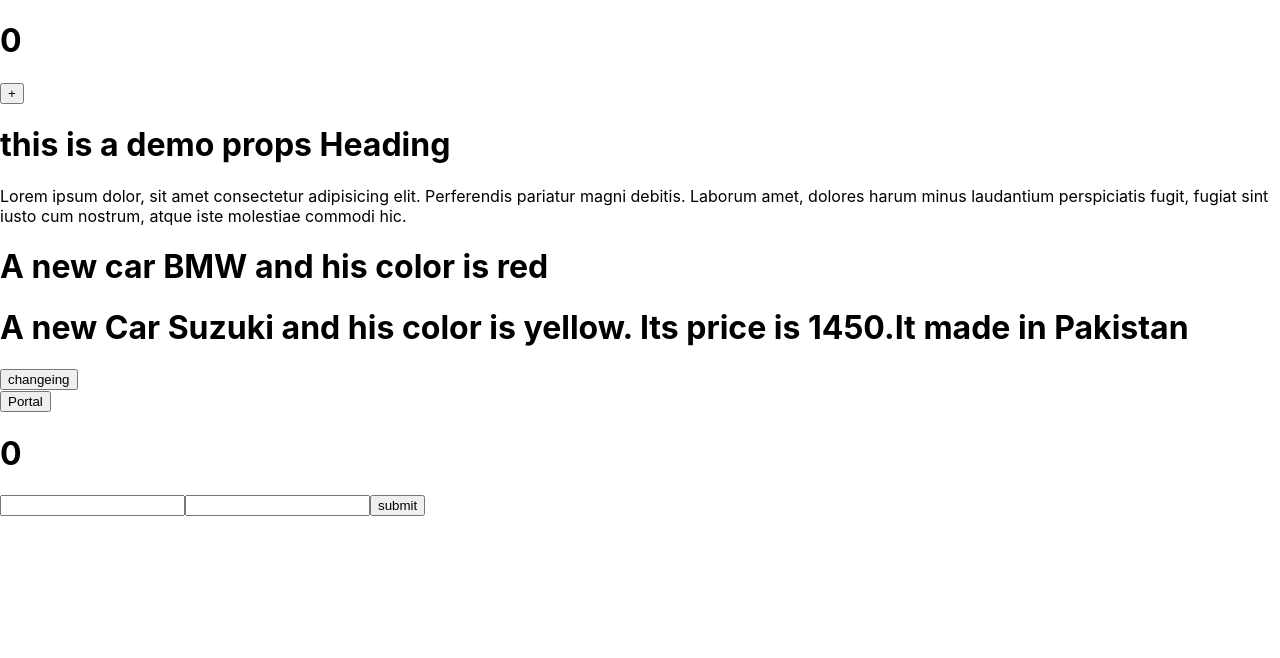
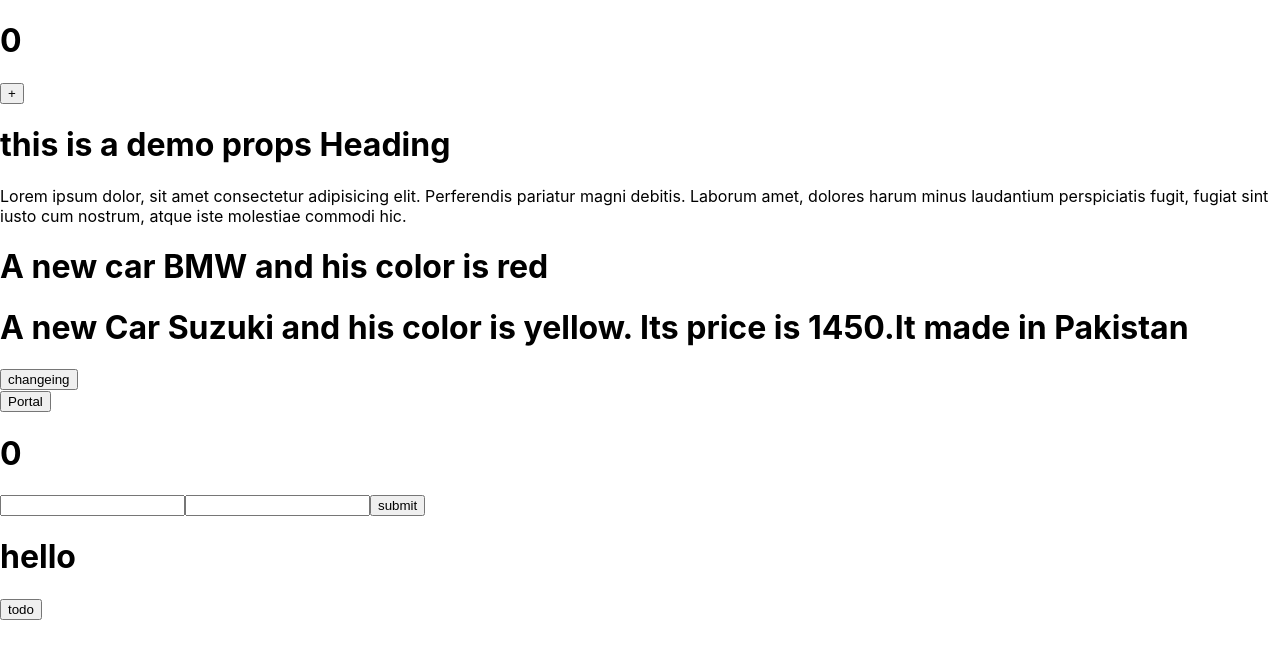
Before and after one commit to ManzoorAhmad1/Learnig-React-js-in-Detail, a React (Create React App) app: page / in a window 1280 px wide. Shown: the top 658 px of the page. Built offline with nearby package versions, Linux system fonts and the light colour scheme.

Commit message:
use memo hook

```diff
--- a/src/App.js
+++ b/src/App.js
@@ -6,6 +6,7 @@ import { Fragment, useState } from 'react';
 import StateComponent from './Component/React_Hooks/UseStateComponent';
 import UseRefComponent from './Component/React_Hooks/UseRefComponent';
 import UseReducerComponent from './Component/React_Hooks/UseContextApi/UseReducerComponent';
+import ReactMemo from './Component/React_Hooks/React_Memo';
 // import UseEffectComponent from "./Component/React_Hooks/UseEffectComponent";
 // import UseContextApi from './Component/React_Hooks/UseContextApi/UseContextApi';
 // import ChildComponent from "./Component/React_Hooks/UseContextApi/ChildComponent"
@@ -23,6 +24,7 @@ function App() {
       <button onClick={portalHandler}>Portal</button>
       {showPortal && <Model> <PortalData /> </Model>}
       <UseRefComponent />
+      <ReactMemo />
       {/* useContext Child componet where ContextApi use /////////// */}
       {/* <UseContextApi>
         <UseEffectComponent />
--- /dev/null
+++ b/src/Component/React_Hooks/React_Memo.js
@@ -0,0 +1,20 @@
+import React from "react";
+import ReactMemoChild from "./React_Memo_Child";
+import { useState, memo } from "react";
+const ReactMemo = (props) => {
+    const [count] = useState("hello")
+    const [todo, setTodo] = useState("")
+
+    const todoHandler = () => {
+        setTodo(todo + 1);
+        console.log("todoHandler")
+    }
+    return (
+        <div>
+            <ReactMemoChild count={count} />
+            {<h1>{todo}</h1>}
+            <button onClick={todoHandler}>todo</button>
+        </div>
+    )
+}
+export default (ReactMemo);
--- /dev/null
+++ b/src/Component/React_Hooks/React_Memo_Child.js
@@ -0,0 +1,10 @@
+import React, { memo } from "react";
+const ReactMemoChild = ({ count }) => {
+    console.log("countHandler")
+    return (
+        <div>
+            <h1>{count}</h1>
+        </div>
+    )
+}
+export default memo(ReactMemoChild);
```
